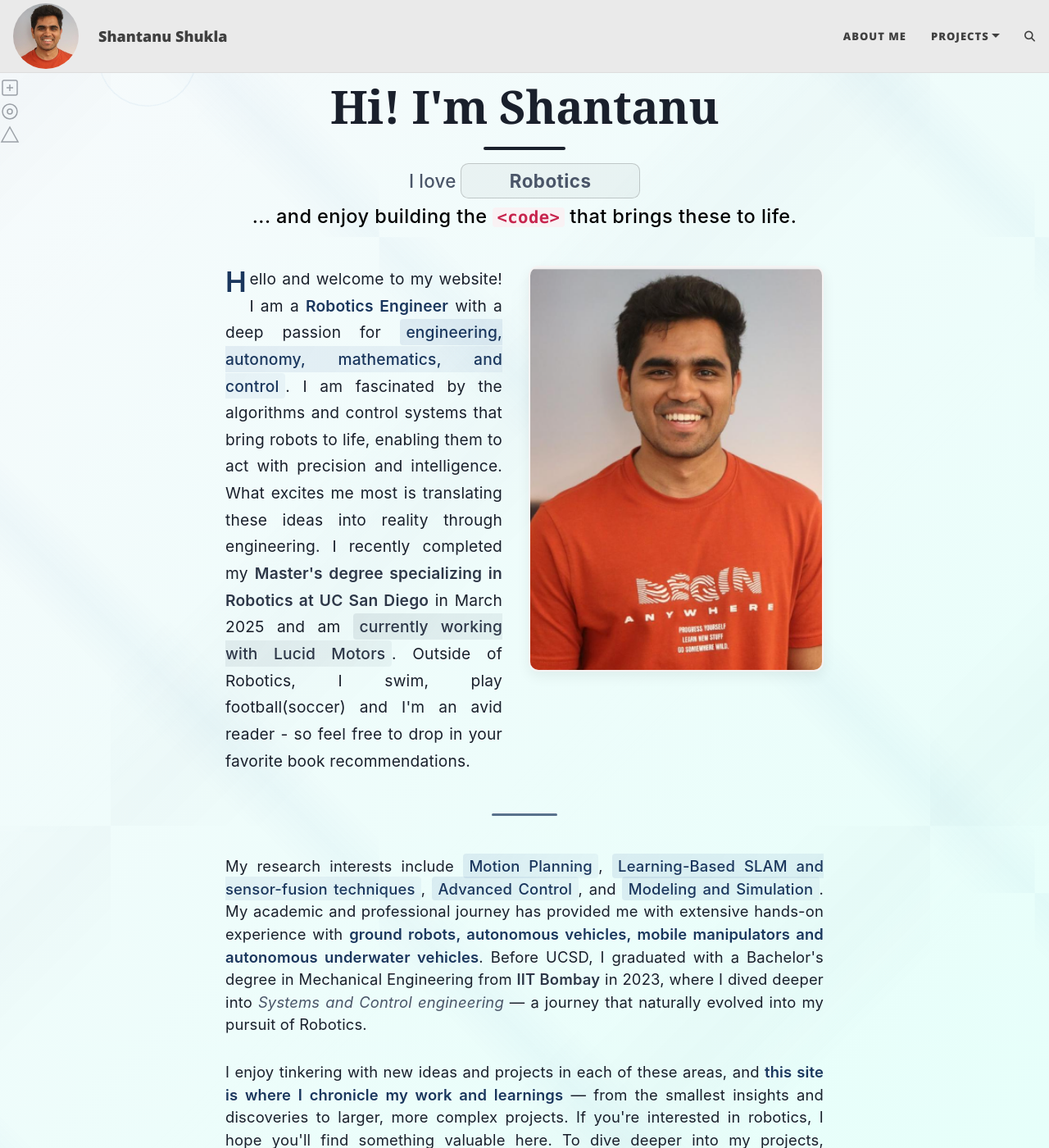
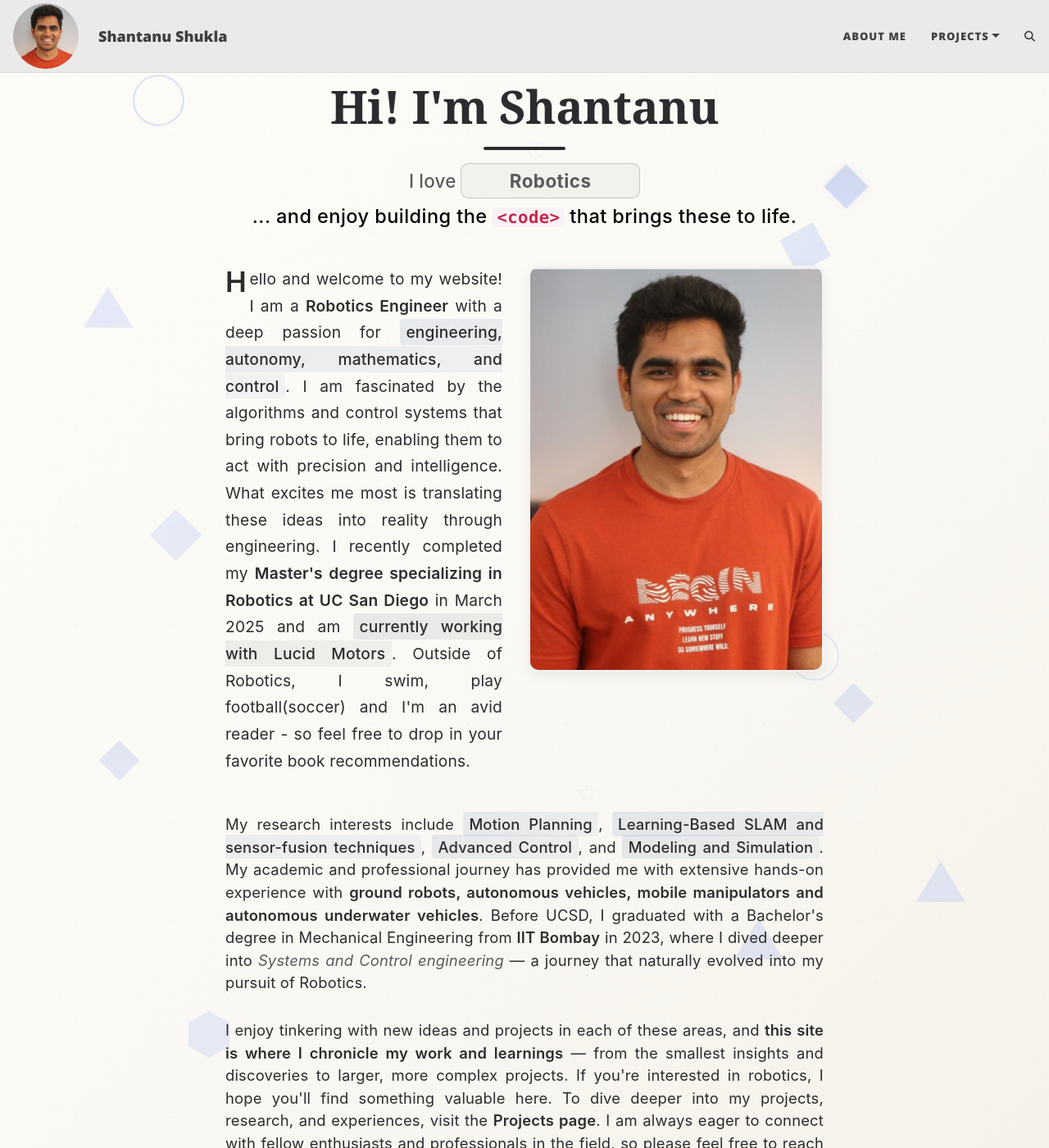
Before and after one commit to shantanusshukla/shantanusshukla.github.io, a Jekyll site: the page built from index.html, in a window 1280 px wide and 1400 px high. Shown: the whole window at 82% size. Built offline with Jekyll 4.4.1, drawn with Linux system fonts in a browser that asks for light colours; the list of posts is cut into pages by our own code; comment, search, counter and statistics services are not loaded.

Commit message:
New design

```diff
--- a/_layouts/base.html
+++ b/_layouts/base.html
@@ -27,34 +27,41 @@
 <body>
   {% include gtm_body.html %}
 
-  <!-- Animated Background -->
+  <!-- Beautiful Artistic Background -->
   <div class="animated-background">
-    <!-- Professional Geometric Shapes -->
-    <div class="geometric-shape shape-circle" style="top: 15%; left: 8%; animation-delay: 0s;"></div>
-    <div class="geometric-shape shape-square" style="top: 25%; left: 85%; animation-delay: 5s;"></div>
-    <div class="geometric-shape shape-triangle" style="top: 45%; left: 12%; animation-delay: 10s;"></div>
-    <div class="geometric-shape shape-hexagon" style="top: 65%; left: 78%; animation-delay: 15s;"></div>
-    <div class="geometric-shape shape-circle" style="top: 75%; left: 20%; animation-delay: 20s;"></div>
-    <div class="geometric-shape shape-diamond" style="top: 35%; left: 65%; animation-delay: 25s;"></div>
-    <div class="geometric-shape shape-square" style="top: 55%; left: 40%; animation-delay: 30s;"></div>
-    <div class="geometric-shape shape-triangle" style="top: 85%; left: 90%; animation-delay: 35s;"></div>
+    <!-- Artistic floating shapes positioned strategically -->
+    <div class="geometric-shape shape-circle" style="top: 8%; left: 12%; animation-delay: 0s;"></div>
+    <div class="geometric-shape shape-diamond" style="top: 15%; right: 18%; animation-delay: 3s;"></div>
+    <div class="geometric-shape shape-triangle" style="top: 25%; left: 8%; animation-delay: 6s;"></div>
+    <div class="geometric-shape shape-hexagon" style="top: 35%; right: 12%; animation-delay: 9s;"></div>
+    <div class="geometric-shape shape-square" style="top: 45%; left: 15%; animation-delay: 12s;"></div>
+    <div class="geometric-shape shape-circle" style="top: 55%; right: 20%; animation-delay: 15s;"></div>
+    <div class="geometric-shape shape-diamond" style="top: 65%; left: 10%; animation-delay: 18s;"></div>
+    <div class="geometric-shape shape-triangle" style="top: 75%; right: 8%; animation-delay: 21s;"></div>
+    <div class="geometric-shape shape-hexagon" style="top: 85%; left: 18%; animation-delay: 24s;"></div>
 
-    <!-- Subtle Tech Icons -->
-    <div class="tech-icon-subtle" style="top: 10%; left: 50%; animation-delay: 8s;">
-      <svg width="24" height="24" viewBox="0 0 24 24" fill="none">
-        <rect x="3" y="3" width="18" height="18" rx="2" stroke="currentColor" stroke-width="1.5" opacity="0.4"/>
-        <path d="M12 8v8M8 12h8" stroke="currentColor" stroke-width="1.5" opacity="0.4"/>
+    <!-- Additional scattered elements for richness -->
+    <div class="geometric-shape shape-square" style="top: 20%; left: 75%; animation-delay: 2s;"></div>
+    <div class="geometric-shape shape-circle" style="top: 40%; left: 65%; animation-delay: 8s;"></div>
+    <div class="geometric-shape shape-diamond" style="top: 60%; left: 80%; animation-delay: 14s;"></div>
+    <div class="geometric-shape shape-triangle" style="top: 80%; left: 70%; animation-delay: 20s;"></div>
+
+    <!-- Subtle tech icons for artistic flair -->
+    <div class="tech-icon-subtle" style="top: 12%; left: 50%; animation-delay: 5s;">
+      <svg width="28" height="28" viewBox="0 0 24 24" fill="none">
+        <circle cx="12" cy="12" r="8" stroke="currentColor" stroke-width="1.5" opacity="0.6"/>
+        <circle cx="12" cy="12" r="3" fill="currentColor" opacity="0.4"/>
+        <path d="M12 1v6M12 17v6M4.22 4.22l4.24 4.24M15.54 15.54l4.24 4.24M1 12h6M17 12h6M4.22 19.78l4.24-4.24M15.54 8.46l4.24-4.24" stroke="currentColor" stroke-width="1.5" opacity="0.3"/>
       </svg>
     </div>
-    <div class="tech-icon-subtle" style="top: 40%; left: 30%; animation-delay: 18s;">
-      <svg width="24" height="24" viewBox="0 0 24 24" fill="none">
-        <circle cx="12" cy="12" r="9" stroke="currentColor" stroke-width="1.5" opacity="0.4"/>
-        <circle cx="12" cy="12" r="3" stroke="currentColor" stroke-width="1.5" opacity="0.4"/>
+    <div class="tech-icon-subtle" style="top: 42%; left: 35%; animation-delay: 11s;">
+      <svg width="26" height="26" viewBox="0 0 24 24" fill="none">
+        <polygon points="12,2 15.09,8.26 22,9 17,14.14 18.18,21.02 12,17.77 5.82,21.02 7,14.14 2,9 8.91,8.26" stroke="currentColor" stroke-width="1.5" fill="currentColor" opacity="0.4"/>
       </svg>
     </div>
-    <div class="tech-icon-subtle" style="top: 70%; left: 60%; animation-delay: 28s;">
+    <div class="tech-icon-subtle" style="top: 68%; left: 55%; animation-delay: 17s;">
       <svg width="24" height="24" viewBox="0 0 24 24" fill="none">
-        <polygon points="12,2 22,20 2,20" stroke="currentColor" stroke-width="1.5" opacity="0.4"/>
+        <path d="M12 2L13.09 8.26L22 9L17 14.14L18.18 21.02L12 17.77L5.82 21.02L7 14.14L2 9L8.91 8.26L12 2Z" stroke="currentColor" stroke-width="1.5" opacity="0.5"/>
       </svg>
     </div>
   </div>
--- a/assets/css/style.css
+++ b/assets/css/style.css
@@ -1,45 +1,50 @@
-/* Enhanced typography and professional styling */
+/* Fresh Artistic Color Variables */
 :root {
-  --primary-accent: #1a365d;         /* Deep professional blue */
-  --secondary-accent: #2d3748;       /* Elegant dark gray-blue */
-  --text-primary: #1a202c;           /* Rich dark text */
-  --text-secondary: #4a5568;         /* Muted secondary text */
-  --background-light: #f7fafc;       /* Clean light background */
-  --accent-blue: #2b6cb0;            /* Bright professional blue */
-  --accent-light: #bee3f8;           /* Light blue accent */
-  --shadow-subtle: 0 2px 4px rgba(0,0,0,0.08);
-  --shadow-medium: 0 4px 12px rgba(0,0,0,0.12);
-  --border-light: #e2e8f0;
+  --primary-blue: #3366ff;           /* Vibrant blue from image */
+  --secondary-blue: #4d7fff;         /* Lighter variant */
+  --accent-blue: #1a4ccc;            /* Darker variant */
+  --background-cream: #fefcf7;       /* Off-white cream */
+  --background-light: #fbf9f4;       /* Lighter cream */
+  --background-accent: #f5f2eb;      /* Subtle cream accent */
+  --text-primary: #2c2c2c;           /* Dark charcoal */
+  --text-secondary: #5a5a5a;         /* Medium gray */
+  --text-accent: #3366ff;            /* Blue for accents */
+  --border-light: #e8e5de;           /* Cream border */
+  --shadow-soft: rgba(51, 102, 255, 0.08);   /* Soft blue shadow */
+  --shadow-medium: 0 4px 12px rgba(51, 102, 255, 0.12);
 }
 
 /* Import better fonts */
 @import url('https://fonts.googleapis.com/css2?family=Inter:wght@300;400;500;600;700&family=Crimson+Text:ital,wght@0,400;0,600;1,400&display=swap');
 
-/* Enhanced body typography */
+/* Enhanced body typography with artistic flair */
 body {
   font-family: 'Inter', -apple-system, BlinkMacSystemFont, 'Segoe UI', Roboto, sans-serif;
   color: var(--text-primary);
   font-weight: 400;
   line-height: 1.6;
   position: relative;
-  background: linear-gradient(135deg, #f7fafc 0%, #e6fffa 100%);
+  background: linear-gradient(135deg, var(--background-cream) 0%, var(--background-light) 50%, var(--background-accent) 100%);
   min-height: 100vh;
-}
-
-/* Professional Animated Background Elements */
-/* Animated background */
+  /* Add a subtle texture */
+  background-image:
+    radial-gradient(circle at 25% 25%, rgba(51, 102, 255, 0.02) 0%, transparent 50%),
+    radial-gradient(circle at 75% 75%, rgba(51, 102, 255, 0.03) 0%, transparent 50%);
+}
+
+/* Beautiful Artistic Background Elements */
 .animated-background {
   position: fixed;
   top: 0;
   left: 0;
   width: 100%;
   height: 100%;
-  background: linear-gradient(135deg, #f7fafc 0%, #e6fffa 100%);
+  background: linear-gradient(135deg, var(--background-cream) 0%, var(--background-light) 50%, var(--background-accent) 100%);
   z-index: -2;
   overflow: hidden;
 }
 
-/* Professional flowing animated lines */
+/* Artistic diamond pixel pattern overlay */
 .animated-background::before {
   content: '';
   position: absolute;
@@ -47,37 +52,55 @@
   left: 0;
   width: 100%;
   height: 100%;
-  background:
-    linear-gradient(45deg, transparent 45%, rgba(43, 108, 176, 0.03) 50%, transparent 55%),
-    linear-gradient(-45deg, transparent 45%, rgba(255, 255, 255, 0.05) 50%, transparent 55%),
-    linear-gradient(135deg, transparent 40%, rgba(26, 54, 93, 0.02) 50%, transparent 60%);
-  background-size: 800px 800px, 600px 600px, 1000px 1000px;
-  animation: professionalFlow 25s ease-in-out infinite;
-}
-
-/* Subtle geometric patterns */
+  background-image:
+    radial-gradient(circle at 20% 30%, rgba(51, 102, 255, 0.04) 1px, transparent 1px),
+    radial-gradient(circle at 60% 70%, rgba(51, 102, 255, 0.06) 1px, transparent 1px),
+    radial-gradient(circle at 80% 20%, rgba(51, 102, 255, 0.03) 1px, transparent 1px),
+    radial-gradient(circle at 40% 80%, rgba(51, 102, 255, 0.05) 1px, transparent 1px);
+  background-size: 80px 80px, 120px 120px, 60px 60px, 100px 100px;
+  animation: pixelShimmer 20s ease-in-out infinite;
+}
+
+/* Artistic floating shapes */
 .geometric-shape {
   position: absolute;
   pointer-events: none;
   z-index: -1;
-  opacity: 0.03;
+  opacity: 0.12;
 }
 
 .shape-circle {
-  width: 120px;
-  height: 120px;
-  border: 1px solid rgba(43, 108, 176, 0.1);
+  width: 60px;
+  height: 60px;
+  border: 2px solid var(--primary-blue);
   border-radius: 50%;
-  animation: gentleFloat 40s linear infinite;
+  animation: artisticFloat 25s ease-in-out infinite;
+}
+
+.shape-square {
+  width: 45px;
+  height: 45px;
+  background: linear-gradient(45deg, var(--secondary-blue), var(--primary-blue));
+  transform: rotate(45deg);
+  animation: gentleRotate 30s linear infinite;
+}
+
+.shape-triangle {
+  width: 0;
+  height: 0;
+  border-left: 30px solid transparent;
+  border-right: 30px solid transparent;
+  border-bottom: 50px solid var(--primary-blue);
+  animation: subtleBob 20s ease-in-out infinite;
 }
 
 .shape-hexagon {
-  width: 80px;
-  height: 46px;
-  background: rgba(43, 108, 176, 0.05);
+  width: 50px;
+  height: 29px;
+  background: var(--secondary-blue);
   position: relative;
-  margin: 23px 0;
-  animation: subtleRotate 60s linear infinite;
+  margin: 14px 0;
+  animation: hexagonSpin 40s linear infinite;
 }
 
 .shape-hexagon::before,
@@ -85,26 +108,36 @@
   content: "";
   position: absolute;
   width: 0;
-  border-left: 40px solid transparent;
-  border-right: 40px solid transparent;
+  border-left: 25px solid transparent;
+  border-right: 25px solid transparent;
 }
 
 .shape-hexagon::before {
   bottom: 100%;
-  border-bottom: 23px solid rgba(43, 108, 176, 0.05);
+  border-bottom: 14px solid var(--secondary-blue);
 }
 
 .shape-hexagon::after {
   top: 100%;
-  border-top: 23px solid rgba(43, 108, 176, 0.05);
+  border-top: 14px solid var(--secondary-blue);
 }
 
 .shape-diamond {
-  width: 40px;
-  height: 40px;
-  background: rgba(255, 255, 255, 0.08);
+  width: 35px;
+  height: 35px;
+  background: linear-gradient(135deg, var(--accent-blue), var(--primary-blue));
   transform: rotate(45deg);
-  animation: gentlePulse 30s ease-in-out infinite;
+  animation: diamondTwinkle 15s ease-in-out infinite;
+}
+
+/* Subtle tech icon styling for artistic feel */
+.tech-icon-subtle {
+  position: absolute;
+  pointer-events: none;
+  z-index: -1;
+  opacity: 0.08;
+  color: var(--primary-blue);
+  animation: iconFloat 35s ease-in-out infinite;
 }
 
 .floating-robot {
@@ -262,69 +295,125 @@
   animation-delay: 1.5s;
 }
 
-@keyframes gentlePulse {
+/* Beautiful Artistic Animations */
+@keyframes pixelShimmer {
   0%, 100% {
-    opacity: 0.03;
-    transform: scale(1);
+    opacity: 0.6;
+    background-position: 0% 0%, 50% 50%, 100% 0%, 25% 75%;
+  }
+  25% {
+    opacity: 0.8;
+    background-position: 25% 25%, 75% 25%, 50% 50%, 0% 100%;
   }
   50% {
+    opacity: 1;
+    background-position: 50% 50%, 100% 0%, 0% 100%, 75% 25%;
+  }
+  75% {
+    opacity: 0.8;
+    background-position: 75% 75%, 25% 75%, 25% 25%, 50% 0%;
+  }
+}
+
+@keyframes artisticFloat {
+  0%, 100% {
+    transform: translateY(0px) translateX(0px) scale(1);
+    opacity: 0.12;
+  }
+  25% {
+    transform: translateY(-20px) translateX(10px) scale(1.05);
+    opacity: 0.18;
+  }
+  50% {
+    transform: translateY(-10px) translateX(-5px) scale(0.95);
+    opacity: 0.15;
+  }
+  75% {
+    transform: translateY(-30px) translateX(15px) scale(1.1);
+    opacity: 0.2;
+  }
+}
+
+@keyframes gentleRotate {
+  0% {
+    transform: rotate(0deg) scale(1);
+    opacity: 0.12;
+  }
+  50% {
+    transform: rotate(180deg) scale(1.1);
+    opacity: 0.18;
+  }
+  100% {
+    transform: rotate(360deg) scale(1);
+    opacity: 0.12;
+  }
+}
+
+@keyframes subtleBob {
+  0%, 100% {
+    transform: translateY(0px);
+    opacity: 0.12;
+  }
+  50% {
+    transform: translateY(-15px);
+    opacity: 0.18;
+  }
+}
+
+@keyframes hexagonSpin {
+  0% {
+    transform: rotate(0deg) scale(1);
+    opacity: 0.12;
+  }
+  33% {
+    transform: rotate(120deg) scale(1.05);
+    opacity: 0.16;
+  }
+  66% {
+    transform: rotate(240deg) scale(0.95);
+    opacity: 0.14;
+  }
+  100% {
+    transform: rotate(360deg) scale(1);
+    opacity: 0.12;
+  }
+}
+
+@keyframes diamondTwinkle {
+  0%, 100% {
+    transform: rotate(45deg) scale(1);
+    opacity: 0.12;
+    box-shadow: 0 0 0 rgba(51, 102, 255, 0);
+  }
+  25% {
+    transform: rotate(45deg) scale(1.1);
+    opacity: 0.2;
+    box-shadow: 0 0 10px rgba(51, 102, 255, 0.3);
+  }
+  50% {
+    transform: rotate(45deg) scale(0.9);
     opacity: 0.08;
-    transform: scale(1.05);
-  }
-}
-
-/* Professional background animations */
-@keyframes professionalFlow {
-  0% {
-    background-position: 0% 0%, 100% 100%, 0% 50%;
-    opacity: 0.8;
+    box-shadow: 0 0 5px rgba(51, 102, 255, 0.2);
+  }
+  75% {
+    transform: rotate(45deg) scale(1.05);
+    opacity: 0.16;
+    box-shadow: 0 0 8px rgba(51, 102, 255, 0.25);
+  }
+}
+
+@keyframes iconFloat {
+  0%, 100% {
+    transform: translateY(0px) rotate(0deg);
+    opacity: 0.08;
   }
   33% {
-    background-position: 100% 50%, 0% 50%, 50% 0%;
-    opacity: 1;
+    transform: translateY(-10px) rotate(5deg);
+    opacity: 0.12;
   }
   66% {
-    background-position: 50% 100%, 50% 0%, 100% 50%;
-    opacity: 0.9;
-  }
-  100% {
-    background-position: 0% 0%, 100% 100%, 0% 50%;
-    opacity: 0.8;
-  }
-}
-
-/* Geometric shape animations */
-@keyframes gentleFloat {
-  0% {
-    transform: translateY(-50vh) translateX(0px) rotate(0deg);
-    opacity: 0;
-  }
-  20% {
-    opacity: 1;
-  }
-  80% {
-    opacity: 1;
-  }
-  100% {
-    transform: translateY(150vh) translateX(100px) rotate(180deg);
-    opacity: 0;
-  }
-}
-
-@keyframes subtleRotate {
-  0% {
-    transform: translateY(-50vh) rotate(0deg);
-    opacity: 0;
-  }
-  20% {
-    opacity: 1;
-  }
-  80% {
-    opacity: 1;
-  }
-  100% {
-    transform: translateY(150vh) rotate(360deg);
-    opacity: 0;
+    transform: translateY(-5px) rotate(-5deg);
+    opacity: 0.1;
   }
 }
 
@@ -334,9 +423,9 @@
 .home .container-md {
   position: relative;
   z-index: 1;
-  background: rgba(255, 255, 255, 0.95);
+  background: var(--background-cream);
   border-radius: 15px;
-  box-shadow: 0 8px 32px rgba(0, 0, 0, 0.1);
+  box-shadow: var(--shadow-soft);
   backdrop-filter: blur(10px);
   margin-top: 20px;
   margin-bottom: 20px;
@@ -345,10 +434,10 @@
 
 /* Special handling for hero section - only for home page */
 .home .intro-header {
-  background: rgba(255, 255, 255, 0.9);
+  background: var(--background-light);
   backdrop-filter: blur(5px);
   border-radius: 20px;
-  box-shadow: 0 12px 40px rgba(0, 0, 0, 0.15);
+  box-shadow: var(--shadow-medium);
   margin: 20px;
 }
 
@@ -497,33 +586,38 @@
   box-shadow: 0 8px 25px rgba(0, 0, 0, 0.2);
 }
 
-/* Programming & Development */
+/* Programming & Development - Updated for new color scheme */
 .skill-tag.programming {
-  background: linear-gradient(135deg, #667eea, #764ba2);
+  background: linear-gradient(135deg, var(--primary-blue), var(--secondary-blue));
   color: white;
+  box-shadow: 0 4px 8px rgba(51, 102, 255, 0.2);
 }
 
 .skill-tag.tools {
-  background: linear-gradient(135deg, #f093fb, #f5576c);
+  background: linear-gradient(135deg, var(--accent-blue), var(--primary-blue));
   color: white;
+  box-shadow: 0 4px 8px rgba(51, 102, 255, 0.2);
 }
 
 /* Machine Learning */
 .skill-tag.ml {
-  background: linear-gradient(135deg, #4facfe, #00f2fe);
+  background: linear-gradient(135deg, var(--secondary-blue), #00d4ff);
   color: white;
+  box-shadow: 0 4px 8px rgba(51, 102, 255, 0.15);
 }
 
 /* Robotics */
 .skill-tag.robotics {
   background: linear-gradient(135deg, #43e97b, #38f9d7);
-  color: #2c3e50;
+  color: var(--text-primary);
+  box-shadow: 0 4px 8px rgba(67, 233, 123, 0.2);
 }
 
 /* Simulation */
 .skill-tag.simulation {
   background: linear-gradient(135deg, #fa709a, #fee140);
-  color: #2c3e50;
+  color: var(--text-primary);
+  box-shadow: 0 4px 8px rgba(250, 112, 154, 0.2);
 }
 
 /* Hardware */
@@ -598,7 +692,29 @@
   font-family: 'Crimson Text', Georgia, serif;
   font-weight: 600;
   color: var(--text-primary);
-  letter-spacing: -0.02em;
+  text-shadow: 0 1px 2px rgba(51, 102, 255, 0.05);
+}
+
+h1 {
+  color: var(--primary-blue);
+  font-size: 2.5rem;
+}
+
+h2 {
+  color: var(--secondary-blue);
+  font-size: 2rem;
+}
+
+/* Links and accents */
+a {
+  color: var(--primary-blue);
+  text-decoration: none;
+  transition: all 0.3s ease;
+}
+
+a:hover {
+  color: var(--accent-blue);
+  text-shadow: 0 2px 4px rgba(51, 102, 255, 0.2);
 }
 
 /* Main title styling */
@@ -1070,8 +1186,8 @@
 .exp-modal{ position:fixed; inset:0; z-index:1200; }
 .exp-modal__backdrop{ position:absolute; inset:0; background:rgba(0,0,0,.45); }
 .exp-modal__dialog{
-  position:relative; max-width: 760px; margin: 8vh auto; background:#fff; border-radius:12px;
-  padding: 1.25rem 1.25rem 1.5rem; box-shadow: 0 20px 40px rgba(0,0,0,.25);
+  position:relative; max-width: 760px; margin: 8vh auto; background: var(--background-cream); border-radius:12px;
+  padding: 1.25rem 1.25rem 1.5rem; box-shadow: var(--shadow-medium);
 }
 .exp-modal__close{
   position:absolute; right:.5rem; top:.25rem; border:none; background:transparent; font-size:1.8rem; line-height:1; cursor:pointer;
@@ -1895,9 +2011,9 @@
 }
 
 .carousel-arrow:hover {
-  background: white;
+  background: var(--background-cream);
   transform: translateY(-50%) scale(1.1);
-  box-shadow: 0 6px 20px rgba(0, 0, 0, 0.25);
+  box-shadow: var(--shadow-medium);
 }
 
 .carousel-arrow-prev {
```
